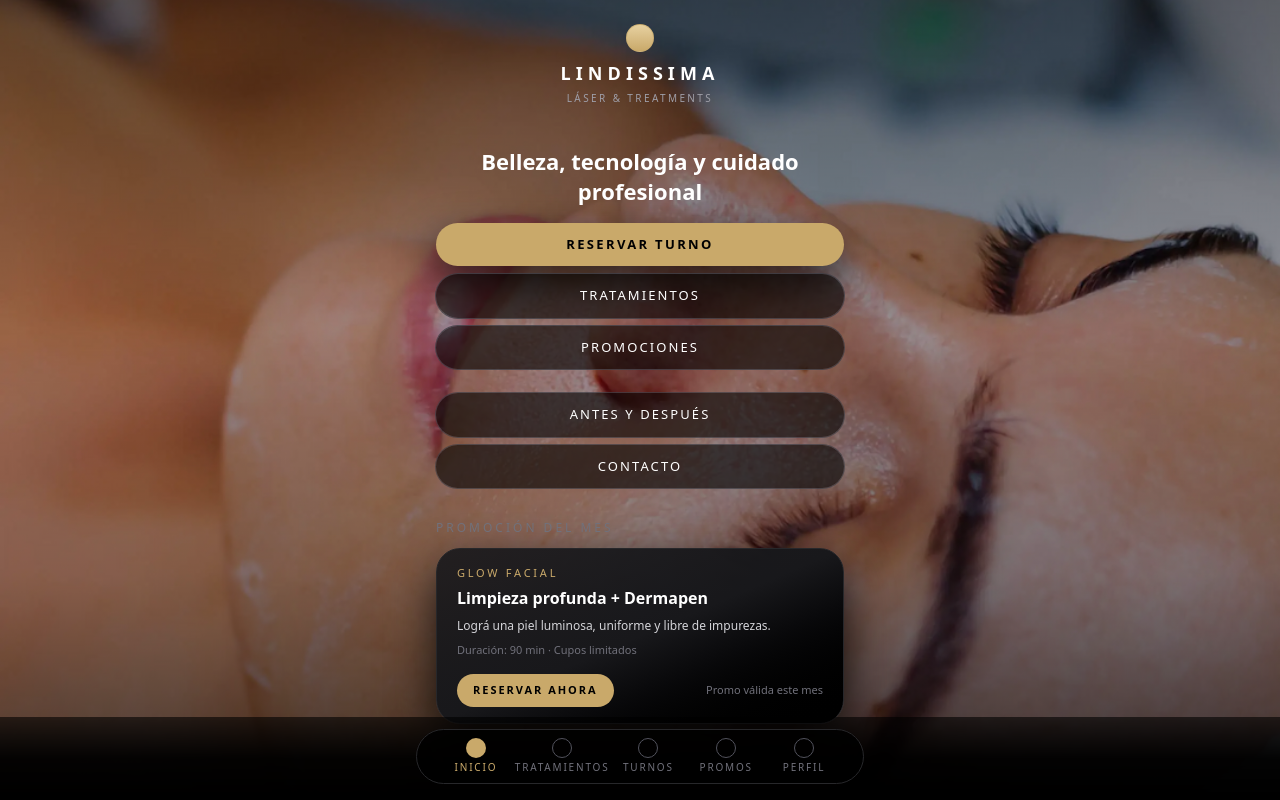
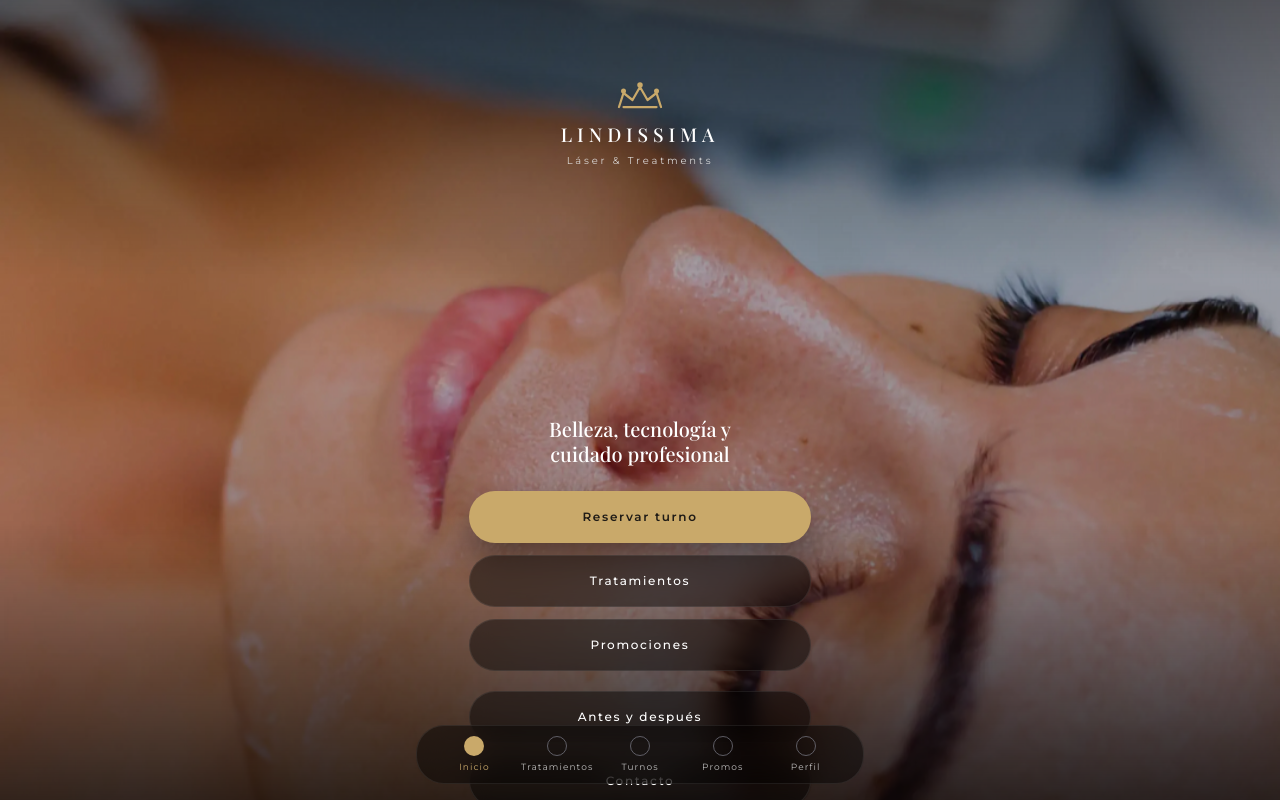
Before and after one commit to Julian986/lindissima, a Next.js app: page / in a window 1280 px wide. Shown: the top 800 px of the page. Built offline with nearby package versions, Linux system fonts and the light colour scheme.

Commit message:
version 2

```diff
--- a/src/app/globals.css
+++ b/src/app/globals.css
@@ -3,14 +3,23 @@
 :root {
   --background: #111111;
   --foreground: #ffffff;
+  --soft-gray: #e5e5e5;
+  --premium-gold: #c9a96a;
 }
 
 @theme inline {
   --color-background: var(--background);
   --color-foreground: var(--foreground);
+  --color-soft-gray: var(--soft-gray);
+  --color-premium-gold: var(--premium-gold);
 }
 
 body {
   background: var(--background);
   color: var(--foreground);
+  font-family: var(--font-montserrat), sans-serif;
 }
+
+.font-heading {
+  font-family: var(--font-playfair), serif;
+}
--- a/src/app/layout.tsx
+++ b/src/app/layout.tsx
@@ -1,5 +1,18 @@
 import type { Metadata } from "next";
+import { Montserrat, Playfair_Display } from "next/font/google";
 import "./globals.css";
+
+const montserrat = Montserrat({
+  subsets: ["latin"],
+  variable: "--font-montserrat",
+  weight: ["400", "500", "600"],
+});
+
+const playfair = Playfair_Display({
+  subsets: ["latin"],
+  variable: "--font-playfair",
+  weight: ["500", "600", "700"],
+});
 
 export const metadata: Metadata = {
   title: "LINDISSIMA Beauty App",
@@ -14,7 +27,9 @@ export default function RootLayout({
 }>) {
   return (
     <html lang="es">
-      <body className="min-h-screen bg-[#111111] text-white antialiased">
+      <body
+        className={`${montserrat.variable} ${playfair.variable} min-h-screen bg-[#111111] text-white antialiased`}
+      >
         {children}
       </body>
     </html>
--- a/src/app/page.tsx
+++ b/src/app/page.tsx
@@ -1,6 +1,35 @@
 "use client";
 
 import { useEffect, useState } from "react";
+
+function CrownLogo() {
+  return (
+    <svg
+      aria-hidden="true"
+      viewBox="0 0 120 72"
+      className="h-9 w-[4.5rem] text-[var(--premium-gold)]"
+      fill="none"
+      xmlns="http://www.w3.org/2000/svg"
+    >
+      <path
+        d="M18 54L27 26L45 40L60 14L75 40L93 26L102 54"
+        stroke="currentColor"
+        strokeWidth="4.5"
+        strokeLinecap="round"
+        strokeLinejoin="round"
+      />
+      <path
+        d="M27 54H93"
+        stroke="currentColor"
+        strokeWidth="4.5"
+        strokeLinecap="round"
+      />
+      <circle cx="27" cy="22" r="5" fill="currentColor" />
+      <circle cx="60" cy="10" r="5.5" fill="currentColor" />
+      <circle cx="93" cy="22" r="5" fill="currentColor" />
+    </svg>
+  );
+}
 
 function SplashScreen() {
   return (
@@ -8,18 +37,19 @@ function SplashScreen() {
       <div className="flex w-full max-w-md flex-col items-center px-6">
         {/* Logo */}
         <div className="mb-8 text-center">
-          <div className="inline-flex flex-col items-center gap-1">
-            <div className="text-3xl font-semibold tracking-[0.25em]">
+          <div className="inline-flex flex-col items-center gap-2">
+            <CrownLogo />
+            <div className="text-3xl font-medium tracking-[0.25em] font-heading">
               LINDISSIMA
             </div>
-            <div className="text-xs uppercase tracking-[0.25em] text-zinc-400">
+            <div className="text-xs tracking-[0.25em] text-[var(--soft-gray)]/80">
               Láser & Treatments
             </div>
           </div>
         </div>
 
         {/* Frase */}
-        <p className="max-w-xs text-center text-sm leading-relaxed text-zinc-300">
+        <p className="max-w-xs text-center text-sm leading-relaxed text-[var(--soft-gray)]">
           Tecnología estética avanzada para cuidar y realzar tu belleza natural.
         </p>
       </div>
@@ -29,131 +59,124 @@ function SplashScreen() {
 
 function HomeContent() {
   return (
-    <div className="relative flex min-h-screen flex-col items-center overflow-hidden text-white">
-      {/* Capa de imagen de fondo */}
+    <div className="relative min-h-dvh overflow-hidden bg-[#111111] text-white">
+      {/* Fondo fijo de la pantalla */}
       <div
-        className="absolute inset-0 -z-10"
+        className="fixed inset-0 z-0"
         style={{
           backgroundImage: "url('/fondo_home.jpg')",
           backgroundSize: "cover",
-          backgroundPosition: "center 35%",
+          backgroundPosition: "center 28%",
           backgroundRepeat: "no-repeat",
+          backgroundAttachment: "fixed",
         }}
       />
 
-      {/* Capa de overlay oscuro */}
+      {/* Overlay para lectura: oscurece arriba y abajo, centro más ligero */}
       <div
-        className="absolute inset-0 -z-10"
+        className="fixed inset-0 z-10"
         style={{
           backgroundImage:
-            "linear-gradient(to bottom, rgba(0,0,0,0.55) 0%, rgba(0,0,0,0.35) 40%, rgba(0,0,0,0.45) 70%, rgba(0,0,0,0.75) 100%)",
+            "linear-gradient(to bottom, rgba(0,0,0,0.60) 0%, rgba(0,0,0,0.30) 35%, rgba(0,0,0,0.35) 65%, rgba(0,0,0,0.80) 100%)",
         }}
       />
 
-      <main className="relative z-10 flex w-full max-w-md flex-1 flex-col px-5 pt-6 pb-24">
-        {/* Header pequeño con logo */}
-        <header className="mb-10 flex justify-center">
-          <div className="inline-flex flex-col items-center gap-1">
-            <div className="h-7 w-7 rounded-full border border-[#C9A96A]/60 bg-gradient-to-b from-[#e7d1a0] to-[#C9A96A]" />
-            <div className="mt-1 text-[18px] font-semibold tracking-[0.28em] font-heading">
+      <main className="relative z-20 mx-auto min-h-dvh w-full max-w-md px-5 pt-20 pb-28">
+        <header className="flex justify-center">
+          <div className="inline-flex flex-col items-center gap-1 text-center">
+            <CrownLogo />
+            <div className="text-[19px] font-medium tracking-[0.26em] text-white font-heading">
               LINDISSIMA
             </div>
-            <div className="text-[10px] uppercase tracking-[0.24em] text-zinc-400">
+            <div className="text-[10px] tracking-[0.28em] text-[var(--soft-gray)]/90">
               Láser & Treatments
             </div>
           </div>
         </header>
 
-        {/* Copy principal y CTAs sobre el fondo */}
-        <section className="mt-auto mb-6">
-          <h1 className="mb-4 text-center text-[22px] font-semibold leading-snug text-white font-heading">
+        <div className="mt-[31vh] space-y-4">
+          <section className="pb-1">
+            <h1 className="mx-auto mb-6 max-w-[15ch] text-center text-[20px] font-medium leading-[1.28] text-white font-heading">
               Belleza, tecnología y cuidado profesional
             </h1>
-          <div className="space-y-2">
-            <button className="flex w-full items-center justify-center rounded-full bg-[#C9A96A] px-6 py-3 text-[13px] font-semibold uppercase tracking-[0.18em] text-black shadow-[0_16px_40px_rgba(0,0,0,0.75)] transition-transform hover:scale-[1.02]">
+            <div className="mx-auto flex w-[84%] flex-col gap-3">
+              <button className="flex h-[52px] items-center justify-center rounded-full bg-[var(--premium-gold)] px-6 text-[12px] font-semibold tracking-[0.14em] text-[#1f1b16] shadow-[0_16px_36px_rgba(0,0,0,0.45)]">
                 Reservar turno
               </button>
-            <button className="flex w-full items-center justify-center rounded-full bg-black/60 px-6 py-3 text-[13px] font-medium uppercase tracking-[0.16em] text-white ring-1 ring-zinc-700/80">
+              <button className="flex h-[52px] items-center justify-center rounded-full border border-white/8 bg-black/45 px-6 text-[12px] font-medium tracking-[0.14em] text-white backdrop-blur-[10px]">
                 Tratamientos
               </button>
-            <button className="flex w-full items-center justify-center rounded-full bg-black/60 px-6 py-3 text-[13px] font-medium uppercase tracking-[0.16em] text-white ring-1 ring-zinc-700/80">
+              <button className="flex h-[52px] items-center justify-center rounded-full border border-white/8 bg-black/45 px-6 text-[12px] font-medium tracking-[0.14em] text-white backdrop-blur-[10px]">
                 Promociones
               </button>
             </div>
           </section>
 
-        {/* Botones secundarios extras */}
-        <section className="mb-6 space-y-2">
-          <button className="flex w-full items-center justify-center rounded-full bg-black/60 px-6 py-3 text-[13px] font-medium uppercase tracking-[0.16em] text-white ring-1 ring-zinc-700/70">
+          <section className="mx-auto w-[84%] space-y-3">
+            <button className="flex h-[52px] w-full items-center justify-center rounded-full border border-white/8 bg-black/45 px-6 text-[12px] font-medium tracking-[0.14em] text-white backdrop-blur-[10px]">
               Antes y después
             </button>
-          <button className="flex w-full items-center justify-center rounded-full bg-black/60 px-6 py-3 text-[13px] font-medium uppercase tracking-[0.16em] text-white ring-1 ring-zinc-700/70">
+            <button className="flex h-[52px] w-full items-center justify-center rounded-full border border-white/8 bg-black/45 px-6 text-[12px] font-medium tracking-[0.14em] text-white backdrop-blur-[10px]">
               Contacto
             </button>
           </section>
 
-        {/* Promo destacada */}
-        <section className="mt-2 space-y-3">
-          <h2 className="text-xs uppercase tracking-[0.25em] text-zinc-500">
-            Promoción del mes
+          <section className="mx-auto w-[84%]">
+            <div className="mb-3 text-[10px] tracking-[0.24em] text-[var(--soft-gray)]/70">
+              PROMOCION DESTACADA DEL MES
+            </div>
+            <div className="rounded-[28px] border border-white/8 bg-black/50 p-4 shadow-[0_18px_40px_rgba(0,0,0,0.4)] backdrop-blur-[14px]">
+              <div className="text-[10px] tracking-[0.24em] text-[var(--premium-gold)]">
+                GLOW FACIAL
+              </div>
+              <h2 className="mt-2 text-lg leading-tight text-white font-heading">
+                Limpieza profunda + Dermapen
               </h2>
-          <div className="overflow-hidden rounded-3xl border border-zinc-800 bg-gradient-to-br from-zinc-900/90 via-zinc-900 to-black shadow-[0_18px_45px_rgba(0,0,0,0.8)]">
-            <div className="px-5 py-4">
-              <p className="text-[11px] uppercase tracking-[0.25em] text-[#C9A96A]">
-                Glow Facial
-              </p>
-              <h3 className="mt-1 text-base font-semibold">
-                Limpieza profunda + Dermapen
-              </h3>
-              <p className="mt-2 text-xs text-zinc-300">
+              <p className="mt-2 text-xs leading-relaxed text-[var(--soft-gray)]">
                 Lográ una piel luminosa, uniforme y libre de impurezas.
               </p>
-              <p className="mt-2 text-[11px] text-zinc-500">
-                Duración: 90 min · Cupos limitados
-              </p>
-              <div className="mt-4 flex items-center justify-between">
-                <button className="rounded-full bg-[#C9A96A] px-4 py-2 text-[11px] font-semibold uppercase tracking-[0.18em] text-black">
+              <div className="mt-3 flex items-center justify-between gap-3">
+                <button className="flex h-10 items-center justify-center rounded-full bg-[var(--premium-gold)] px-5 text-[11px] font-semibold tracking-[0.14em] text-[#1f1b16]">
                   Reservar ahora
                 </button>
-                <span className="text-[11px] text-zinc-500">
-                  Promo válida este mes
+                <span className="text-[10px] tracking-[0.08em] text-[var(--soft-gray)]/75">
+                  Cupos limitados
                 </span>
               </div>
             </div>
+          </section>
         </div>
-        </section>
       </main>
 
-      {/* Bottom navigation */}
-      <nav className="fixed bottom-0 left-0 right-0 z-20 flex justify-center bg-gradient-to-t from-black via-black/95 to-black/60 pb-4 pt-3">
-        <div className="flex w-full max-w-md items-center justify-between rounded-full border border-zinc-800 bg-black/80 px-5 py-2 backdrop-blur-xl">
-          <button className="flex flex-1 flex-col items-center gap-0.5 text-[11px]">
-            <span className="h-5 w-5 rounded-full bg-[#C9A96A]" />
-            <span className="text-[10px] font-medium uppercase tracking-[0.18em] text-[#C9A96A]">
+      <nav className="fixed bottom-0 left-0 right-0 z-30 flex justify-center px-4 pb-4">
+        <div className="flex w-full max-w-md items-center justify-between rounded-[28px] border border-white/8 bg-black/45 px-4 py-2.5 backdrop-blur-[16px]">
+          <button className="flex min-w-0 flex-1 flex-col items-center gap-1">
+            <span className="h-5 w-5 rounded-full bg-[var(--premium-gold)]" />
+            <span className="text-[9px] tracking-[0.12em] text-[var(--premium-gold)]">
               Inicio
             </span>
           </button>
-          <button className="flex flex-1 flex-col items-center gap-0.5 text-[11px] text-zinc-500">
-            <span className="h-5 w-5 rounded-full border border-zinc-600" />
-            <span className="text-[10px] font-medium uppercase tracking-[0.18em]">
+          <button className="flex min-w-0 flex-1 flex-col items-center gap-1 text-[var(--soft-gray)]/80">
+            <span className="h-5 w-5 rounded-full border border-zinc-500/80" />
+            <span className="text-[9px] tracking-[0.12em]">
               Tratamientos
             </span>
           </button>
-          <button className="flex flex-1 flex-col items-center gap-0.5 text-[11px] text-zinc-500">
-            <span className="h-5 w-5 rounded-full border border-zinc-600" />
-            <span className="text-[10px] font-medium uppercase tracking-[0.18em]">
+          <button className="flex min-w-0 flex-1 flex-col items-center gap-1 text-[var(--soft-gray)]/80">
+            <span className="h-5 w-5 rounded-full border border-zinc-500/80" />
+            <span className="text-[9px] tracking-[0.12em]">
               Turnos
             </span>
           </button>
-          <button className="flex flex-1 flex-col items-center gap-0.5 text-[11px] text-zinc-500">
-            <span className="h-5 w-5 rounded-full border border-zinc-600" />
-            <span className="text-[10px] font-medium uppercase tracking-[0.18em]">
+          <button className="flex min-w-0 flex-1 flex-col items-center gap-1 text-[var(--soft-gray)]/80">
+            <span className="h-5 w-5 rounded-full border border-zinc-500/80" />
+            <span className="text-[9px] tracking-[0.12em]">
               Promos
             </span>
           </button>
-          <button className="flex flex-1 flex-col items-center gap-0.5 text-[11px] text-zinc-500">
-            <span className="h-5 w-5 rounded-full border border-zinc-600" />
-            <span className="text-[10px] font-medium uppercase tracking-[0.18em]">
+          <button className="flex min-w-0 flex-1 flex-col items-center gap-1 text-[var(--soft-gray)]/80">
+            <span className="h-5 w-5 rounded-full border border-zinc-500/80" />
+            <span className="text-[9px] tracking-[0.12em]">
               Perfil
             </span>
           </button>
```
Lines whose indentation alone changed are shown as unchanged.
